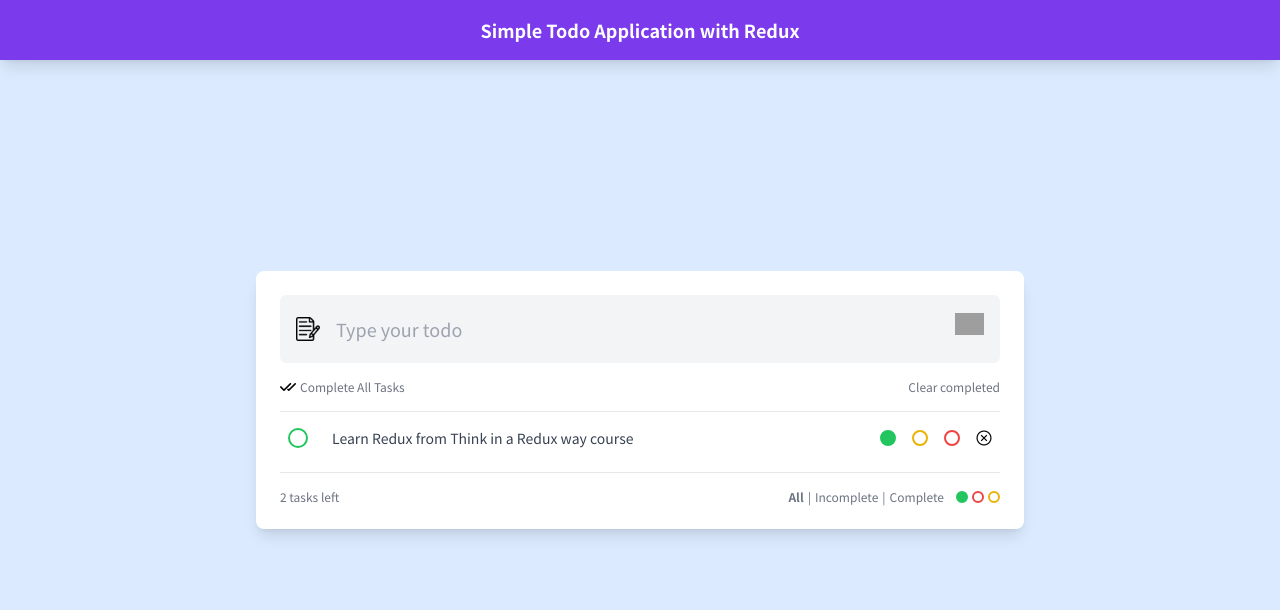
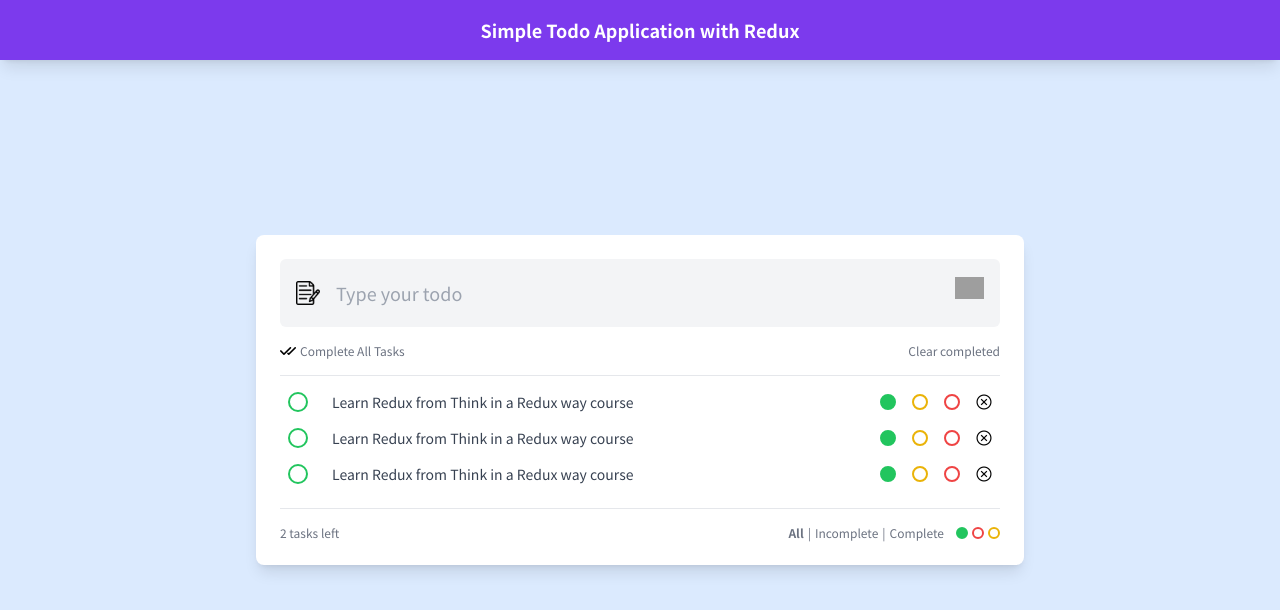
Before and after one commit to rajon-git/React-Redux-Tutrial, a React (Create React App) app in the folder Module-3/: page / in a window 1280 px wide. Shown: the top 610 px of the page. Built offline with nearby package versions, Linux system fonts and the light colour scheme; grey boxes are pictures that could not be loaded.

Commit message:
todo list implement

```diff
--- a/Module-3/src/components/TodoList.js
+++ b/Module-3/src/components/TodoList.js
@@ -1,11 +1,13 @@
 import React from "react";
 import Todo from "./Todo";
+import { useSelector } from "react-redux";
 
 export default function TodoList() {
+  const todos = useSelector((state)=>state.todos)
   return (
     <div>
       <div class="mt-2 text-gray-700 text-sm max-h-[300px] overflow-y-auto">
-        <Todo />
+        {todos.map((todo) => (<Todo todo={todo} key={todo.id}/>))}
       </div>
     </div>
   );
```
